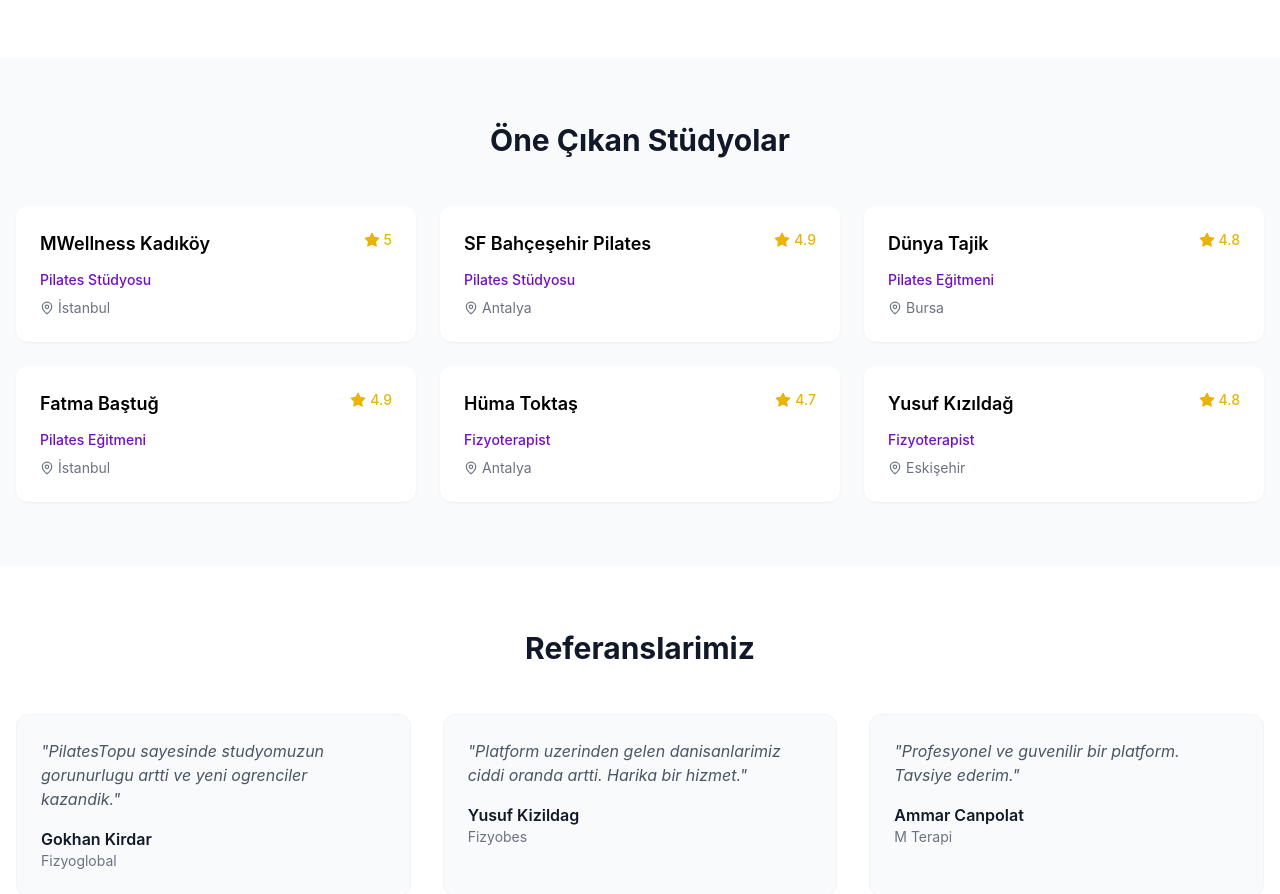
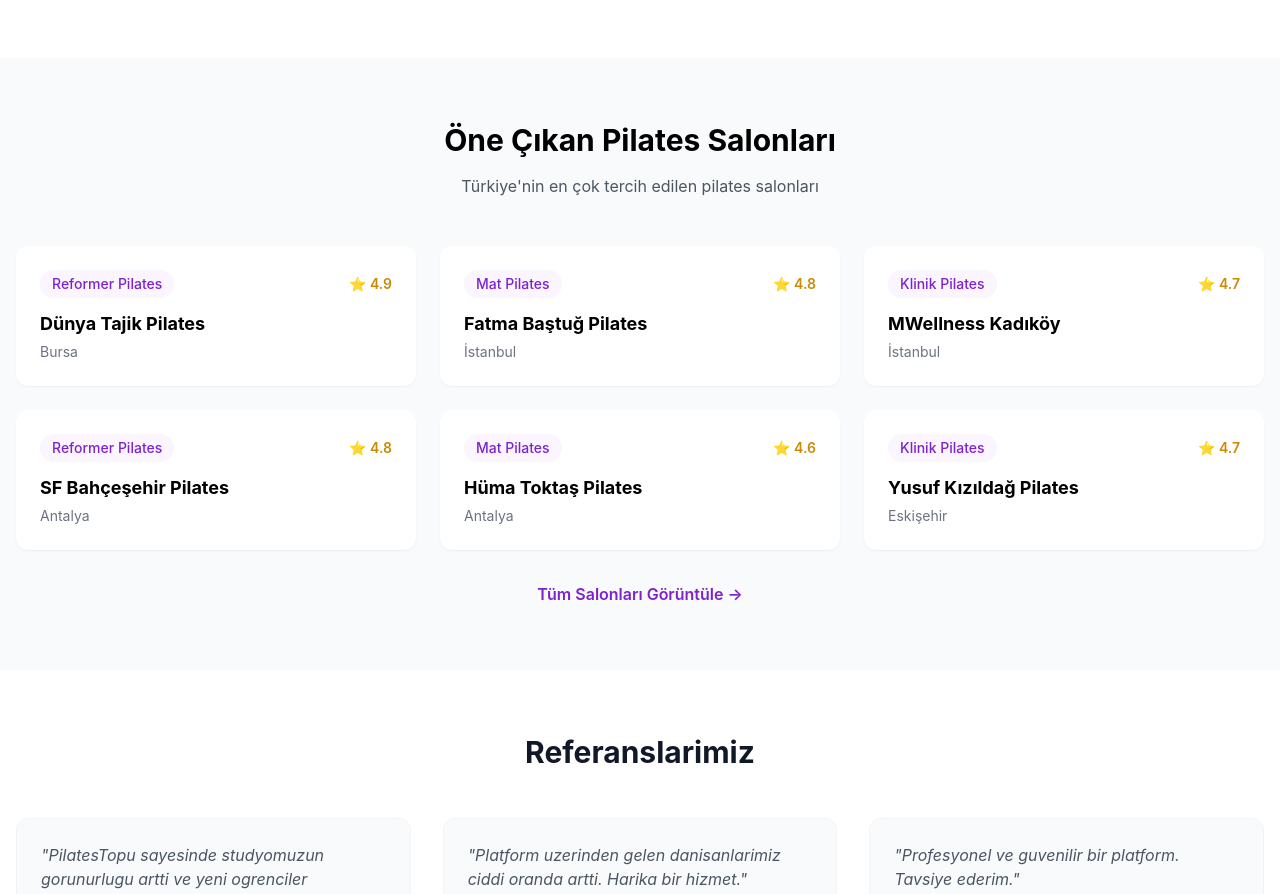
Before and after one commit to mistalyon/pilatestopu-next, a Next.js app: page / in a window 1280 px wide. Shown: the part 1100-1994 px from the top of the page. Built offline with nearby package versions, Linux system fonts and the light colour scheme.

Commit message:
faz1: FeaturedStudios - Turkce karakterler

```diff
--- a/src/components/home/FeaturedStudios.tsx
+++ b/src/components/home/FeaturedStudios.tsx
@@ -1,45 +1,38 @@
-'use client';
-
-import { motion } from 'framer-motion';
-import { Star, MapPin } from 'lucide-react';
+import Link from 'next/link';
 
 const studios = [
-{ name: 'MWellness Kadıköy', city: 'İstanbul', rating: 5.0, type: 'Pilates Stüdyosu' },
-{ name: 'SF Bahçeşehir Pilates', city: 'Antalya', rating: 4.9, type: 'Pilates Stüdyosu' },
-{ name: 'Dünya Tajik', city: 'Bursa', rating: 4.8, type: 'Pilates Eğitmeni' },
-{ name: 'Fatma Baştuğ', city: 'İstanbul', rating: 4.9, type: 'Pilates Eğitmeni' },
-{ name: 'Hüma Toktaş', city: 'Antalya', rating: 4.7, type: 'Fizyoterapist' },
-{ name: 'Yusuf Kızıldağ', city: 'Eskişehir', rating: 4.8, type: 'Fizyoterapist' },
+  { name: 'Dünya Tajik Pilates', city: 'Bursa', type: 'Reformer Pilates', rating: 4.9 },
+  { name: 'Fatma Baştuğ Pilates', city: 'İstanbul', type: 'Mat Pilates', rating: 4.8 },
+  { name: 'MWellness Kadıköy', city: 'İstanbul', type: 'Klinik Pilates', rating: 4.7 },
+  { name: 'SF Bahçeşehir Pilates', city: 'Antalya', type: 'Reformer Pilates', rating: 4.8 },
+  { name: 'Hüma Toktaş Pilates', city: 'Antalya', type: 'Mat Pilates', rating: 4.6 },
+  { name: 'Yusuf Kızıldağ Pilates', city: 'Eskişehir', type: 'Klinik Pilates', rating: 4.7 },
 ];
 
 export default function FeaturedStudios() {
   return (
     <section className="py-16 bg-gray-50">
       <div className="container mx-auto px-4">
-              <h2 className="text-3xl font-bold text-center mb-12 text-gray-900">Öne Çıkan Stüdyolar</h2>
+        <h2 className="text-3xl font-bold text-center mb-4">Öne Çıkan Pilates Salonları</h2>
+        <p className="text-gray-600 text-center mb-12">Türkiye&apos;nin en çok tercih edilen pilates salonları</p>
         <div className="grid grid-cols-1 md:grid-cols-2 lg:grid-cols-3 gap-6">
-      {studios.map((studio, i) => (
-                  <motion.div
-                    key={studio.name}
-                    initial={{ opacity: 0, y: 20 }}
-                    whileInView={{ opacity: 1, y: 0 }}
-                    transition={{ delay: i * 0.05 }}
-                    viewport={{ once: true }}
-                    className="bg-white rounded-xl p-6 shadow-sm hover:shadow-md transition-shadow"
-                  >
-                    <div className="flex items-start justify-between mb-3">
-                      <h3 className="font-semibold text-lg">{studio.name}</h3>
-                      <div className="flex items-center gap-1 text-yellow-500">
-                        <Star size={16} fill="currentColor" />
-                        <span className="text-sm font-medium">{studio.rating}</span>
+          {studios.map((studio) => (
+            <div key={studio.name} className="bg-white rounded-xl p-6 shadow-sm hover:shadow-md transition-shadow">
+              <div className="flex items-center justify-between mb-3">
+                <span className="text-sm font-medium text-purple-700 bg-purple-50 px-3 py-1 rounded-full">
+                  {studio.type}
+                </span>
+                <span className="text-sm text-yellow-600 font-semibold">⭐ {studio.rating}</span>
               </div>
+              <h3 className="text-lg font-bold mb-1">{studio.name}</h3>
+              <p className="text-gray-500 text-sm">{studio.city}</p>
             </div>
-                    <p className="text-sm text-primary font-medium mb-2">{studio.type}</p>
-                    <p className="text-sm text-gray-500 flex items-center gap-1">
-                      <MapPin size={14} /> {studio.city}
-              </p>
-                  </motion.div>
           ))}
+        </div>
+        <div className="text-center mt-8">
+          <Link href="/p-c/istanbul" className="inline-flex items-center gap-2 text-purple-700 font-semibold hover:text-purple-900">
+            Tüm Salonları Görüntüle →
+          </Link>
         </div>
       </div>
     </section>
```
Lines whose indentation alone changed are shown as unchanged.
